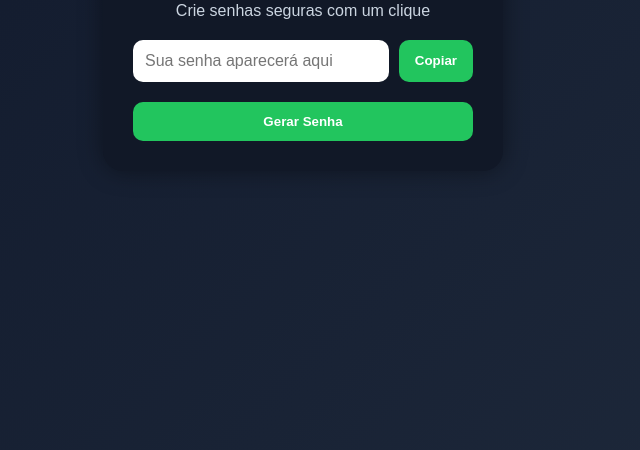
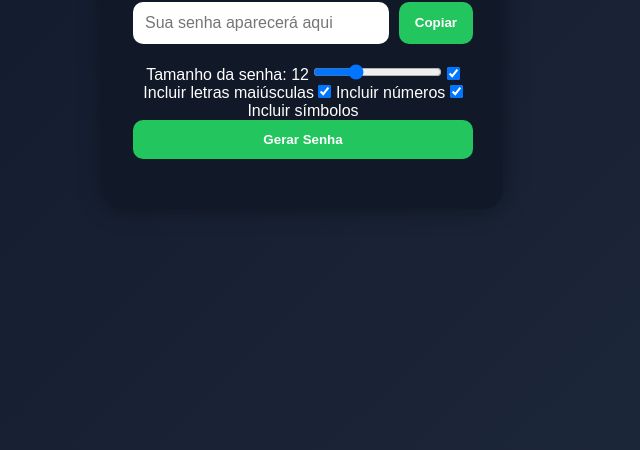
Before and after one commit to juslli/password-generator, a plain HTML site: page index.html in a window 1280 px wide. Shown: the part 350-800 px from the top of the page, without its empty margins (337-977 px from the left). Drawn offline with Linux system fonts and the light colour scheme.

Commit message:
Update index.html

```diff
--- a/index.html
+++ b/index.html
@@ -10,14 +10,36 @@
 
   <div class="container">
     <h1>Gerador de Senhas</h1>
-    <p>Crie senhas seguras com um clique</p>
+    <p>Crie senhas seguras e personalizadas</p>
 
     <div class="senha-box">
       <input type="text" id="senha" readonly placeholder="Sua senha aparecerá aqui">
       <button id="copiar">Copiar</button>
     </div>
 
+    <div class="config">
+      <label for="tamanho">Tamanho da senha: <span id="valor-tamanho">12</span></label>
+      <input type="range" id="tamanho" min="4" max="30" value="12">
+
+      <label class="check-item">
+        <input type="checkbox" id="maiusculas" checked>
+        Incluir letras maiúsculas
+      </label>
+
+      <label class="check-item">
+        <input type="checkbox" id="numeros" checked>
+        Incluir números
+      </label>
+
+      <label class="check-item">
+        <input type="checkbox" id="simbolos" checked>
+        Incluir símbolos
+      </label>
+    </div>
+
     <button id="gerar">Gerar Senha</button>
+
+    <p id="mensagem"></p>
   </div>
 
   <script src="script.js"></script>
```
